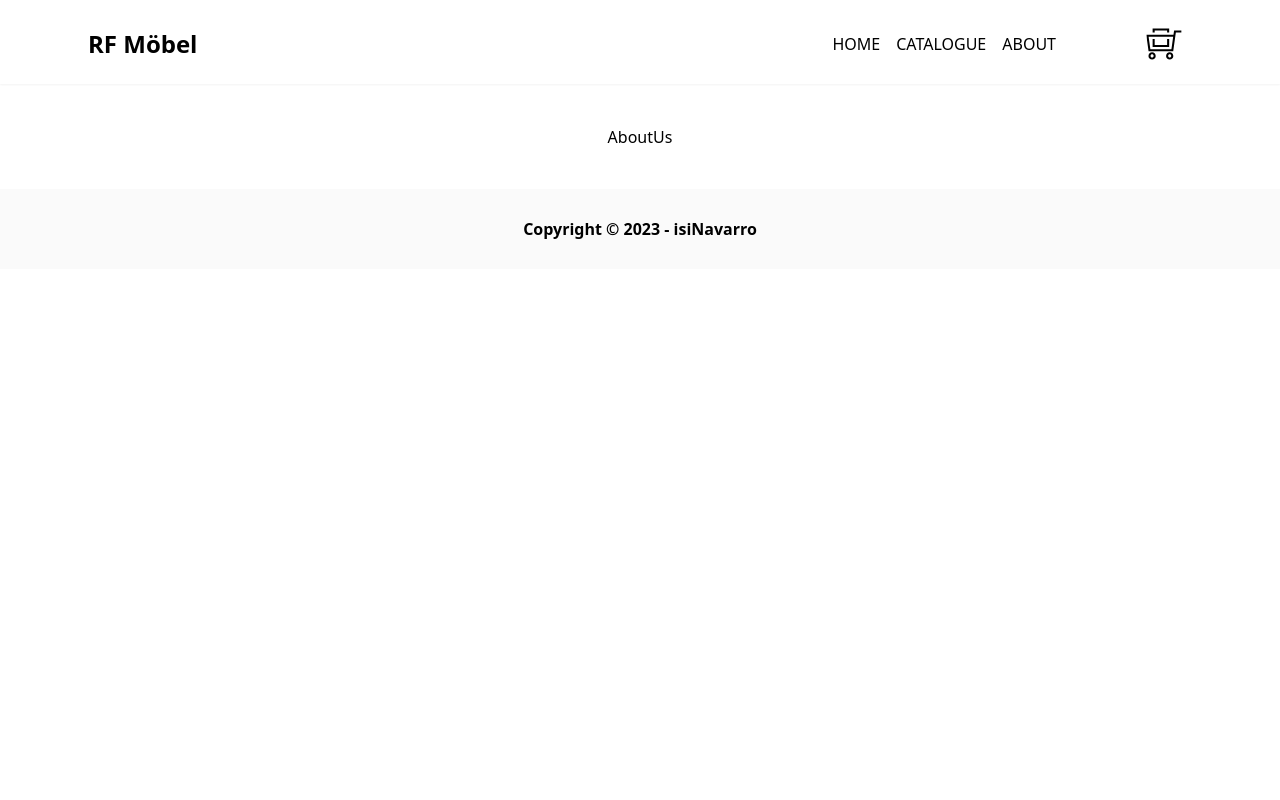
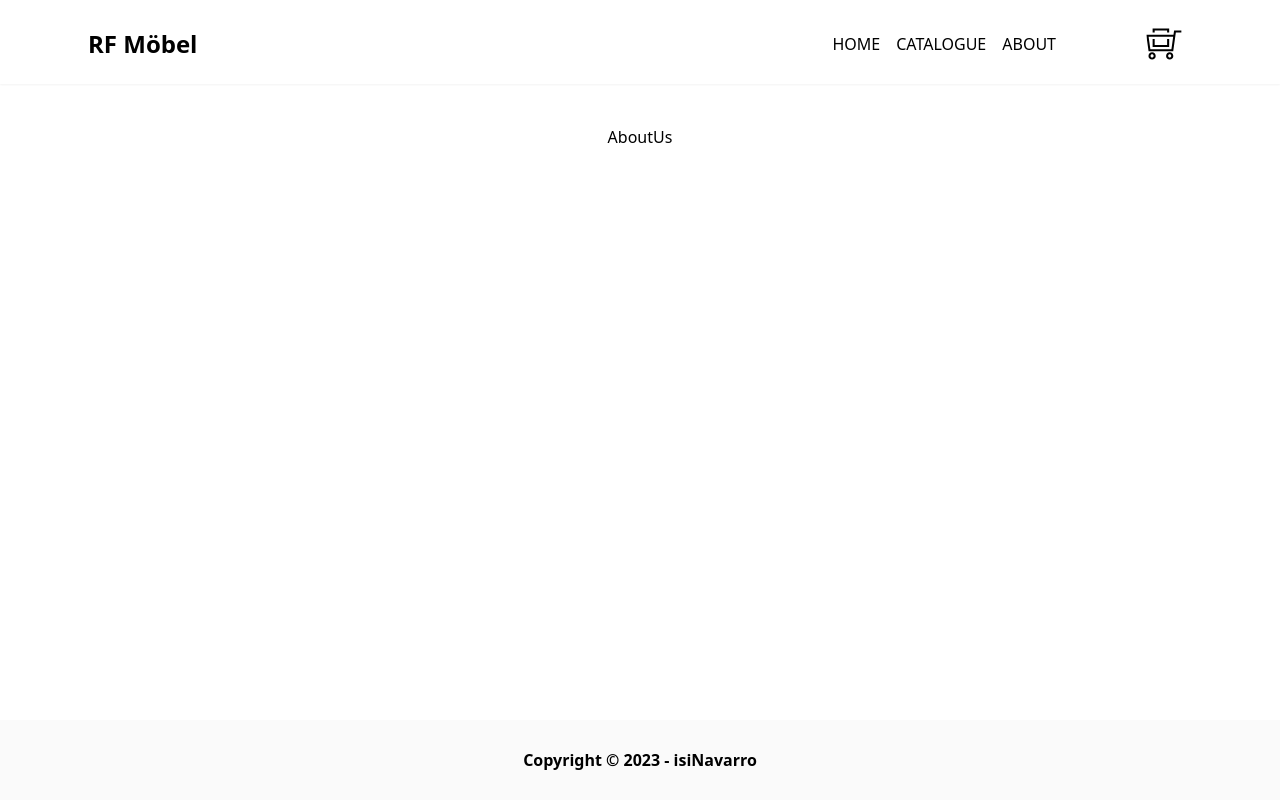
Before and after one commit to IsiNavarro/odin-ShoppingCart, a React (Vite) app: page /about-us in a window 1280 px wide. Built offline with nearby package versions, Linux system fonts and the light colour scheme.

Commit message:
Change styling

```diff
--- a/src/App.jsx
+++ b/src/App.jsx
@@ -2,7 +2,7 @@ import Navbar from './components/Navbar';
 import Footer from './components/Footer';
 const App = ({ child, cartItems }) => {
   return (
-    <div>
+    <div className="min-h-screen flex flex-col justify-between">
       <Navbar cartItems={cartItems} />
       <div className="mt-[100px] lg:mt-[125px] flex items-center justify-center">
         {child}
--- a/src/Router.jsx
+++ b/src/Router.jsx
@@ -17,7 +17,10 @@ export const Router = () => {
   function addItemToCart() {
     const counter = document.getElementById('product-quantity');
     const quantity = counter.textContent;
-    if (quantity === '0') return;
+    if (quantity === '0') {
+      setCartItems((prevItems) => [...prevItems]);
+      return;
+    }
 
     const productID = counter.getAttribute('data-product');
     console.log(productID);
--- a/src/components/Footer.jsx
+++ b/src/components/Footer.jsx
@@ -2,8 +2,8 @@ const Footer = () => {
   const year = new Date().getFullYear();
   return (
     <footer
-      className="w-full mt-10 bg-[rgb(250,250,250)] h-20
-    flex items-center justify-center font-bold"
+      className="w-full mt-20 bg-[rgb(250,250,250)] h-20
+    flex items-center justify-center font-bold justify-self-end"
     >
       <p>
         Copyright © {year}
--- a/src/components/Product.jsx
+++ b/src/components/Product.jsx
@@ -41,7 +41,7 @@ const Product = ({ products, addItemToCart }) => {
         </div>
         <button
           onClick={addItemToCart}
-          className="w-full bg-gray-950 text-white py-3"
+          className="w-full bg-gray-950 text-white py-3 focus:scale-[99%]"
         >
           ADD TO CART
         </button>
```
